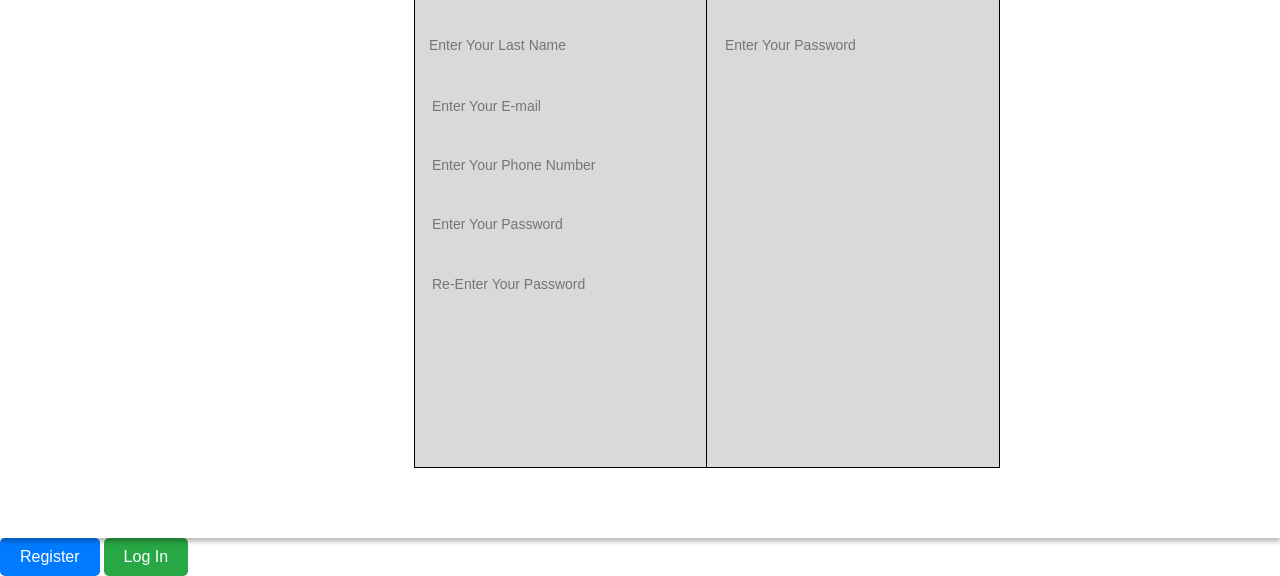
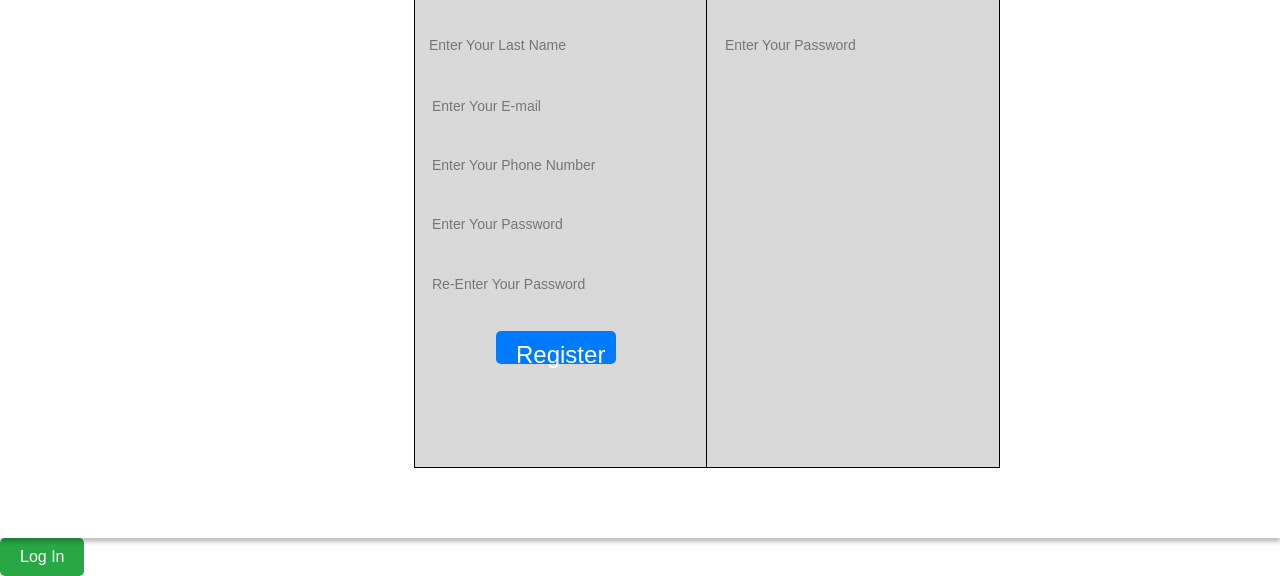
Before and after one commit to lalonsozana/loginpage3, a plain HTML site: page index.html in a window 1280 px wide. Shown: the part 486-1062 px from the top of the page. Drawn offline with Linux system fonts and the light colour scheme.

Commit message:
Update style.css

```diff
--- a/style.css
+++ b/style.css
@@ -287,7 +287,18 @@
     cursor: pointer;
     transition: background 0.3s ease-in-out;
 }
-
+.btn1 {
+  text-align: center;
+  font-family: "OpenSans-Regular", sans-serif;
+  font-size: 24px;
+  line-height: 28px;
+  font-weight: 400;
+  position: absolute;
+  left: 496px;
+  top: 817px;
+  width: 120px;
+  height: 33px;
+}
 .btn1:hover {
     background-color: #0056b3; /* Darker blue on hover */
 }
```
